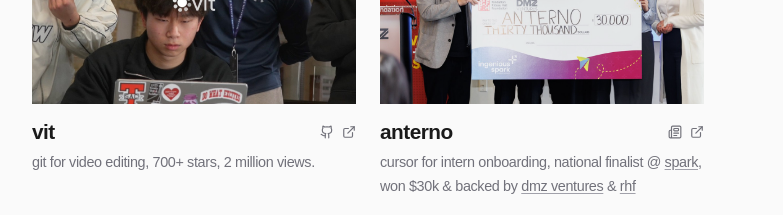
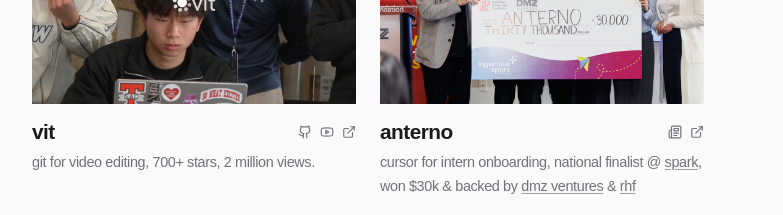
Before and after one commit to forkiron/thomaslenh-v2, a Next.js app: page / in a window 1280 px wide. Shown: the part 820-1035 px from the top of the page, without its empty margins (248-1031 px from the left). Built offline with nearby package versions, Linux system fonts and the light colour scheme.

Commit message:
fix: youtube

```diff
--- a/components/Projects.tsx
+++ b/components/Projects.tsx
@@ -1,7 +1,7 @@
 "use client";
 
 import React from "react";
-import { Github, ExternalLink, Newspaper } from "lucide-react";
+import { Github, ExternalLink, Newspaper, Youtube } from "lucide-react";
 import vitImage from "@/app/assets/vit.jpeg";
 import vitZoomImage from "@/app/assets/vitzoom.png";
 import anternoImage from "@/app/assets/anternomain.png";
@@ -18,6 +18,7 @@
     image: vitImage.src,
     zoomImage: vitZoomImage.src,
     github: "https://github.com/LucasHJin/vit",
+    youtube: "https://www.youtube.com/watch?v=phS28hhJSP8",
     demo: "https://vit-editor.vercel.app/",
     href: "https://vit-editor.vercel.app/",
   },
@@ -162,6 +163,19 @@
                     <Github size={14} />
                   </span>
                 )}
+                {project.youtube && (
+                  <span
+                    onClick={(e) => {
+                      e.preventDefault();
+                      e.stopPropagation();
+                      window.open(project.youtube, "_blank");
+                    }}
+                    className="flex items-center transition-opacity hover:opacity-60 cursor-pointer"
+                    style={{ color: "#71717a" }}
+                  >
+                    <Youtube size={14} />
+                  </span>
+                )}
                 {project.demo && (
                   <span
                     onClick={(e) => {
```
